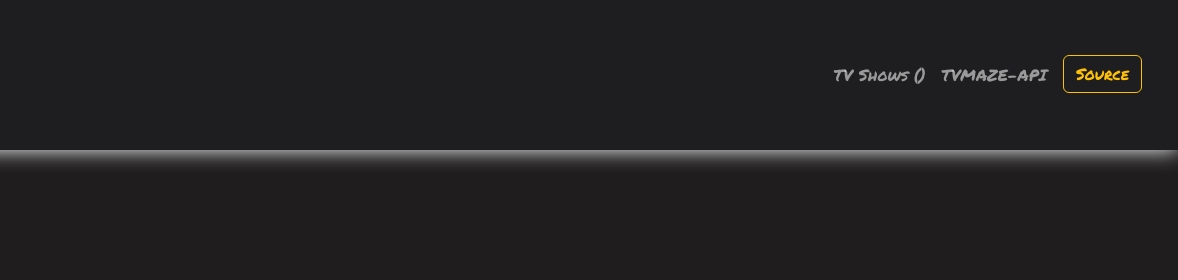
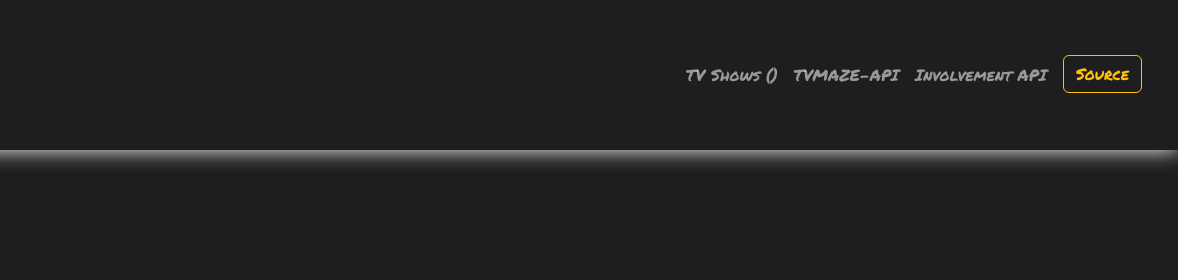
Before and after one commit to Sanja969/Wonderful-TVShows, a plain HTML site: page index.html in a window 1280 px wide. Shown: the top 280 px of the page, 102-1280 px from the left. Drawn offline with nearby package versions, Linux system fonts and the light colour scheme; no server answers.

Commit message:
build bundle files

```diff
--- a/index.html
+++ b/index.html
@@ -27,6 +27,9 @@
               </li>
               <li class="nav-item">
                 <a class="nav-link" href="https://www.tvmaze.com/api">TVMAZE-API</a>
+              </li>
+              <li class="nav-item">
+                <a class="nav-link" href="https://www.notion.so/Involvement-API-869e60b5ad104603aa6db59e08150270">Involvement API</a>
               </li>
               <li class="nav-item">
                 <a role="button" class="btn btn-outline-warning mx-2" href="https://github.com/Sanja969/Filmofill">Source</a>
```
Also changed, not shown: index.bundle.js (+2 -2 lines).
